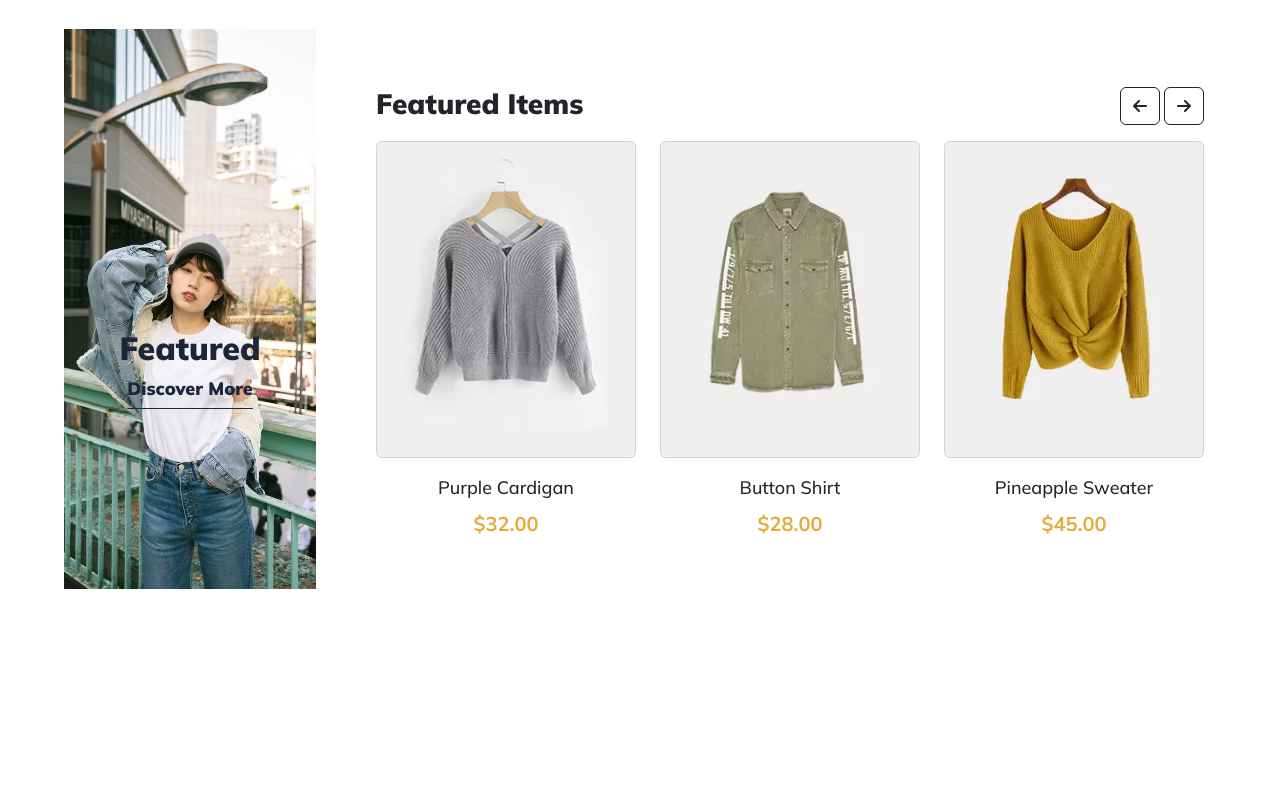
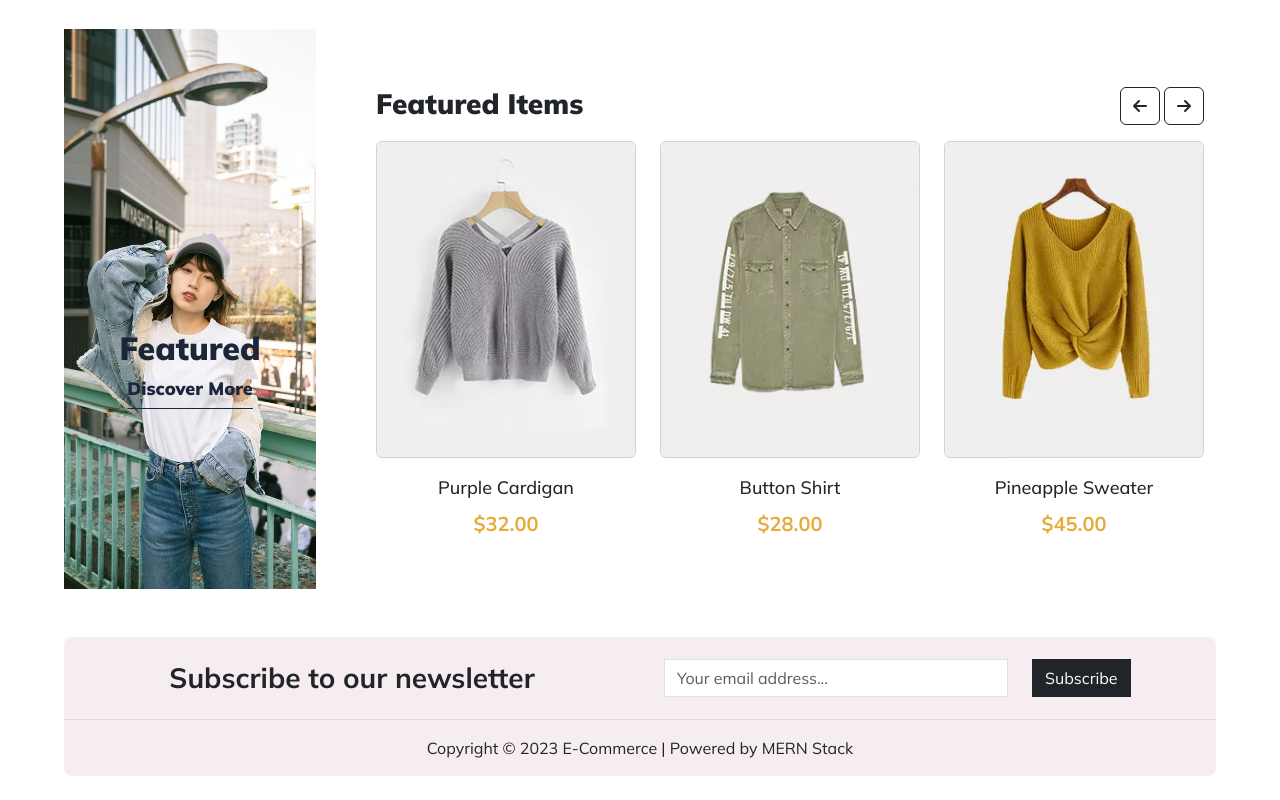
Before and after one commit to Cocoteax/E-Commerce-App, a React (Create React App) app: page / in a window 1280 px wide. Shown: the part 1075-1875 px from the top of the page. Before the commit the page ends 1712 px from the top, so only its background shows below. Built offline with nearby package versions, Linux system fonts and the light colour scheme.

Commit message:
Add Footer

```diff
--- a/src/App.js
+++ b/src/App.js
@@ -1,4 +1,5 @@
 import "./App.css";
+import Footer from "./components/Footer";
 import HomePage from "./components/HomePage/HomePage";
 import Navigation from "./components/Navigation";
 
@@ -7,6 +8,7 @@ function App() {
     <>
       <Navigation />
       <HomePage />
+      <Footer />
     </>
   );
 }
--- /dev/null
+++ b/src/components/Footer.js
@@ -0,0 +1,48 @@
+import React from "react";
+import styles from "./Footer.module.css";
+import { Button, Col, Container, Row } from "react-bootstrap";
+function Footer() {
+  return (
+    <section className="mb-4">
+      <Container fluid className={`${styles.footer} rounded-3`}>
+        <Row
+          className={`${styles.subscriptionRow}  justify-content-center align-items-center`}
+        >
+          <Col md={6} className={`py-4  text-center`}>
+            <h2 className={`m-0 ${styles.subscriptionText}`}>Subscribe to our newsletter</h2>
+          </Col>
+          <Col md={6}>
+            <Container>
+              <Row className={`${styles.subscriptionForm}`}>
+                <Col md={8}>
+                  <input
+                    className="form-control rounded-0"
+                    placeholder="Your email address..."
+                  ></input>
+                </Col>
+                <Col md={4}>
+                  <Button
+                    variant="dark"
+                    className={`${styles.subscriptionButton} rounded-0`}
+                  >
+                    Subscribe
+                  </Button>
+                </Col>
+              </Row>
+            </Container>
+          </Col>
+        </Row>
+
+        <Row className={`justify-content-center align-items-center`}>
+          <Col className={` py-3 text-center`}>
+            <p className={`m-0`}>
+              Copyright © 2023 E-Commerce | Powered by MERN Stack
+            </p>
+          </Col>
+        </Row>
+      </Container>
+    </section>
+  );
+}
+
+export default Footer;
--- /dev/null
+++ b/src/components/Footer.module.css
@@ -0,0 +1,23 @@
+.footer {
+  background-color: #f6edf0;
+  width: 90%;
+}
+
+.subscriptionRow {
+    border-bottom: 1px solid rgba(212,165,181,0.35);
+}
+
+.subscriptionText {
+    font-weight: 700;
+    font-size: 28px;
+}
+
+@media (max-width: 767px) {
+    .subscriptionButton {
+        margin: 2rem 0;
+    }
+
+    .subscriptionForm {
+        text-align: center;
+    }
+}
--- a/src/components/HomePage/FeaturedCarousel.js
+++ b/src/components/HomePage/FeaturedCarousel.js
@@ -61,7 +61,7 @@ function WomenCategoryCarousel() {
                   return (
                     <>
                       {index === 0 && (
-                        <div className="carousel-item active">
+                        <div className="carousel-item active" key={index}>
                           <div className="row">
                             <div className="col-4 mb-3">
                               <div>
@@ -82,7 +82,7 @@ function WomenCategoryCarousel() {
                         </div>
                       )}
                       {index !== 0 && (
-                        <div className="carousel-item">
+                        <div className="carousel-item" key={index}>
                           <div className="row">
                             <div className="col-4 mb-3">
                               <div>
```
